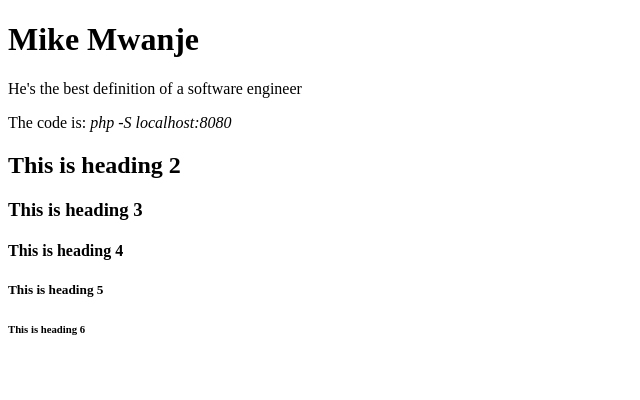
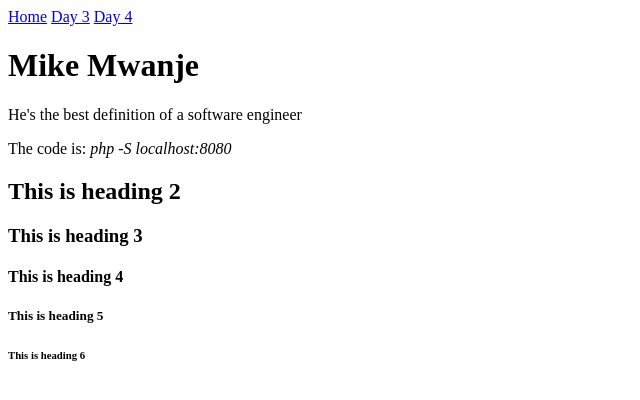
Before and after one commit to 123MwanjeMike/refactory-cohort-5, a plain HTML site: page index.html in a window 1280 px wide. Shown: the whole page, without its empty margins (0-640 px from the left). Drawn offline with Linux system fonts and the light colour scheme.

Commit message:
New page

```diff
--- a/index.html
+++ b/index.html
@@ -1,5 +1,11 @@
 <!DOCTYPE html>
+<title>Home Page</title>
 <body>
+    <nav>
+        <a href="index.html">Home</a>
+        <a href="Day3.html">Day 3</a>
+        <a href="Day4.html">Day 4</a>
+    </nav>
     <h1>Mike Mwanje</h1>
     <p>He's the best definition of a software engineer</p>
     <p>The code is: <em>php -S localhost:8080</em></p>
```
Also changed, not shown: Day3.html (added, +11 -0 lines), Day4.html (added, +11 -0 lines).
